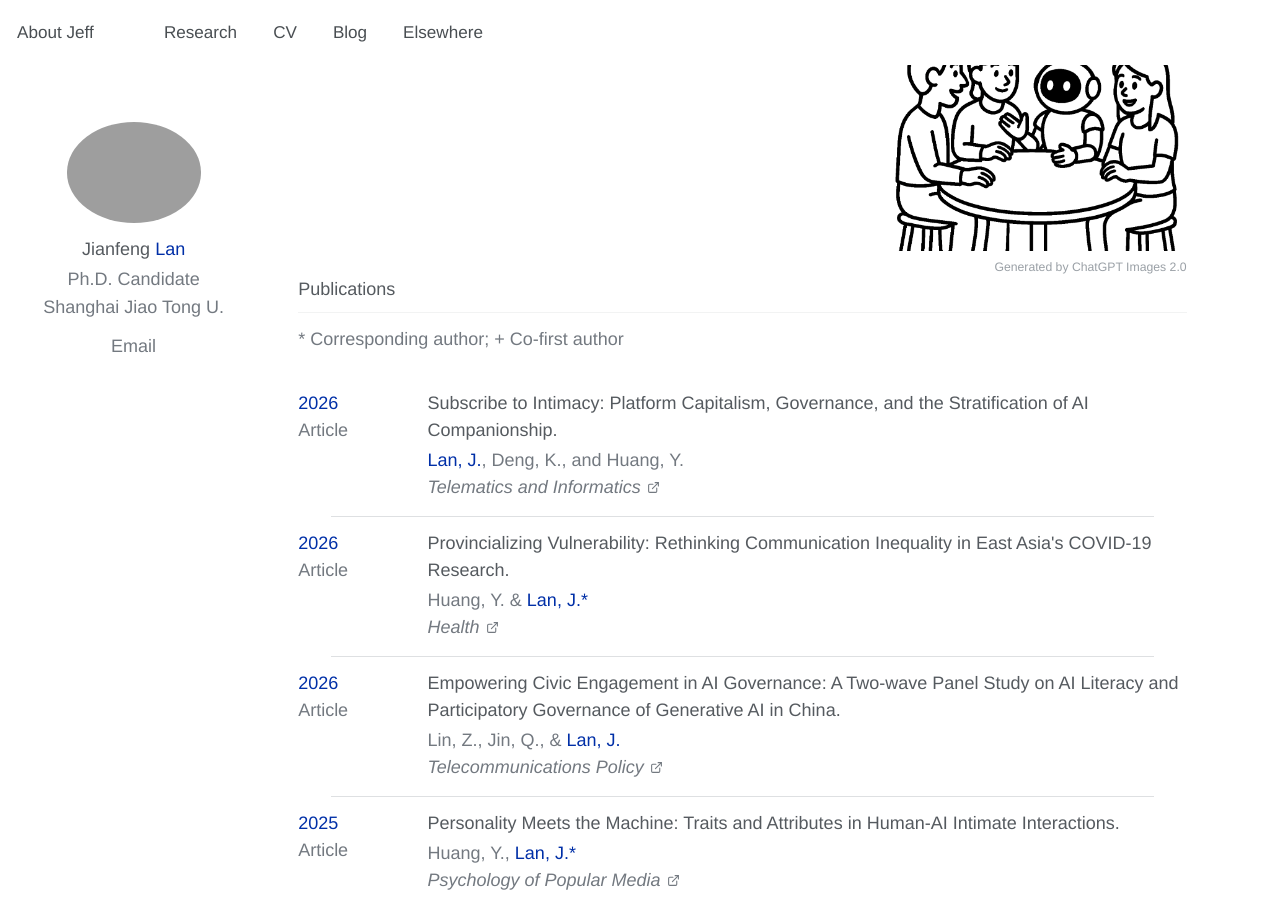
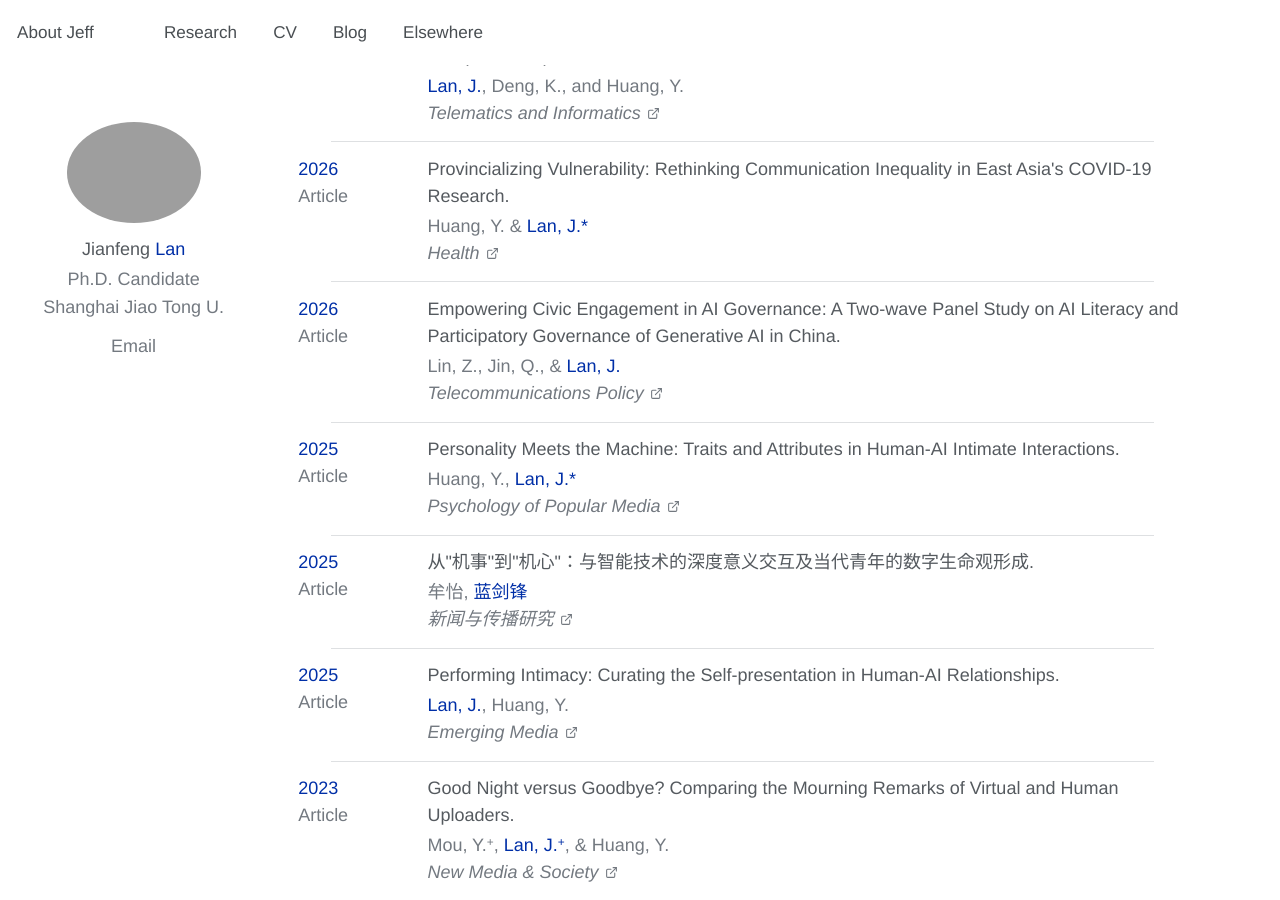
Before and after one commit to jianfenglan/jianfenglan.github.io, a Jekyll site: the page built from research.md, in a window 1280 px wide and 900 px high, scrolled down 454 px. Built offline with Jekyll 4.4.1, drawn with Linux system fonts in a browser that asks for light colours.

Commit message:
Remove decorative page banners

```diff
--- a/_layouts/single.html
+++ b/_layouts/single.html
@@ -45,29 +45,17 @@
       {% endunless %}
 
       <section class="page__content" itemprop="text">
-        {% if page.url == "/blog/" %}
-          <div class="page-banner page-banner--blog" style="max-width: 900px; margin: 0 auto 3.4rem; text-align: center;">
-            <img src="{{ '/images/banner3.png' | relative_url }}" alt="Illustration of conference presentations" style="display: block; width: 100%; max-width: 860px; height: auto; margin: 0 auto;">
-            <div class="image-credit" style="max-width: 860px; margin-left: auto; margin-right: auto;">Generated by ChatGPT Images 2.0</div>
-          </div>
-        {% endif %}
-
-        {% if page.url == "/elsewhere/" %}
-          <div class="page-banner page-banner--elsewhere" style="max-width: 900px; margin: 0 auto 3.4rem; text-align: center;">
-            <img src="{{ '/images/banner4.png' | relative_url }}" alt="Illustration of traveling around the world with an AI companion" style="display: block; width: 100%; max-width: 860px; height: auto; margin: 0 auto;">
-            <div class="image-credit" style="max-width: 860px; margin-left: auto; margin-right: auto;">Generated by ChatGPT Images 2.0</div>
-          </div>
-        {% endif %}
-
         {% if page.url == "/research/" %}
           <section class="research-v3-intro" aria-label="Research overview">
             <p>My work sits at the intersection of human-AI communication and media psychology. Specifically, I am interested in how people form intimate relationships with AI systems, how these relationships persist or shift as the underlying technology evolves, and how emerging media reshape practices around mourning, memory, and digital immortality. I also examine the governance and political economy of AI platforms, integrating qualitative, quantitative, and mixed-methods approaches to investigate the psychological, relational, and institutional dimensions of human–AI interaction.</p>
           </section>
-          <img src="{{ '/images/banner2.png' | relative_url }}" alt="Illustration of research themes">
-          <div class="image-credit">Generated by ChatGPT Images 2.0</div>
         {% endif %}
 
         {{ content }}
+
+        {% if page.url == "/blog/" %}
+          {% include blog-gallery.html %}
+        {% endif %}
 
         {% if page.citation and page.paperurl and page.slidesurl and page.bibtexurl %}
           <p style="font-size: smaller">Recommended citation: {{ page.citation }}<br /><a href="{{ page.paperurl }}">Download Paper</a> | <a href="{{ page.slidesurl }}">Download Slides</a> | <a href="{{ page.bibtexurl }}">Download Bibtex</a></p>
```
